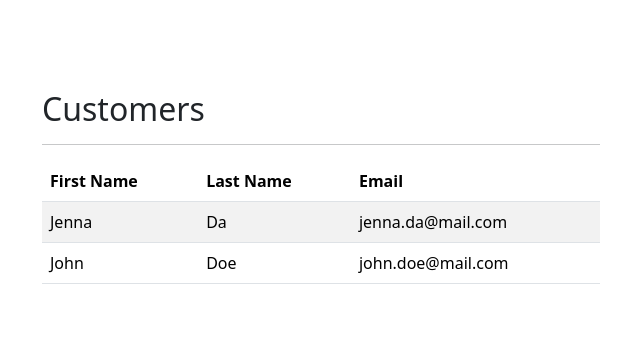
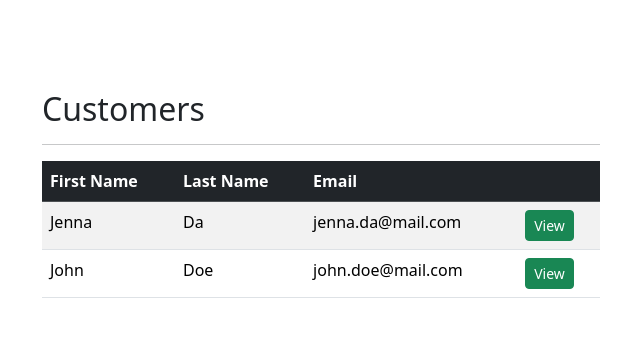
Before and after one commit to romainniamor/django_review, a Django app: page / in a window 1280 px wide. Shown: the part 56-393 px from the top of the page, without its empty margins (319-959 px from the left). Run offline with Django 5.2, Linux system fonts and the light colour scheme; a user stored in the database is signed in; data comes from the database, SQL or seed files in the repository; some libraries are stand-ins or nearby versions.

Commit message:
home > customer_detail > create link to customer

```diff
--- a/my_project/my_app/templates/my_app/home.html
+++ b/my_project/my_app/templates/my_app/home.html
@@ -18,24 +18,37 @@
   <h2>Customers</h2>
   <hr />
   {% if customers %}
-  <table class="table table-striped">
-    <thead>
+
+  <table class="table table-striped table-hover">
+    <thead class="table-dark">
       <tr>
-        <th>First Name</th>
-        <th>Last Name</th>
-        <th>Email</th>
+        <th scope="col">First Name</th>
+        <th scope="col">Last Name</th>
+        <th scope="col">Email</th>
+        <th scope=""></th>
       </tr>
     </thead>
     <tbody>
       {% for customer in customers %}
+
       <tr>
         <td>{{ customer.first_name }}</td>
         <td>{{ customer.last_name }}</td>
         <td>{{ customer.email }}</td>
+        <td>
+          <a
+            href="{% url 'my_app:customer_detail' customer.id %}"
+            class="btn btn-success btn-sm"
+          >
+            View
+          </a>
+        </td>
       </tr>
+
       {% endfor %}
     </tbody>
   </table>
+
   {% else %}
   <p>No customers found in database</p>
   {% endif %} {% else %}
```
